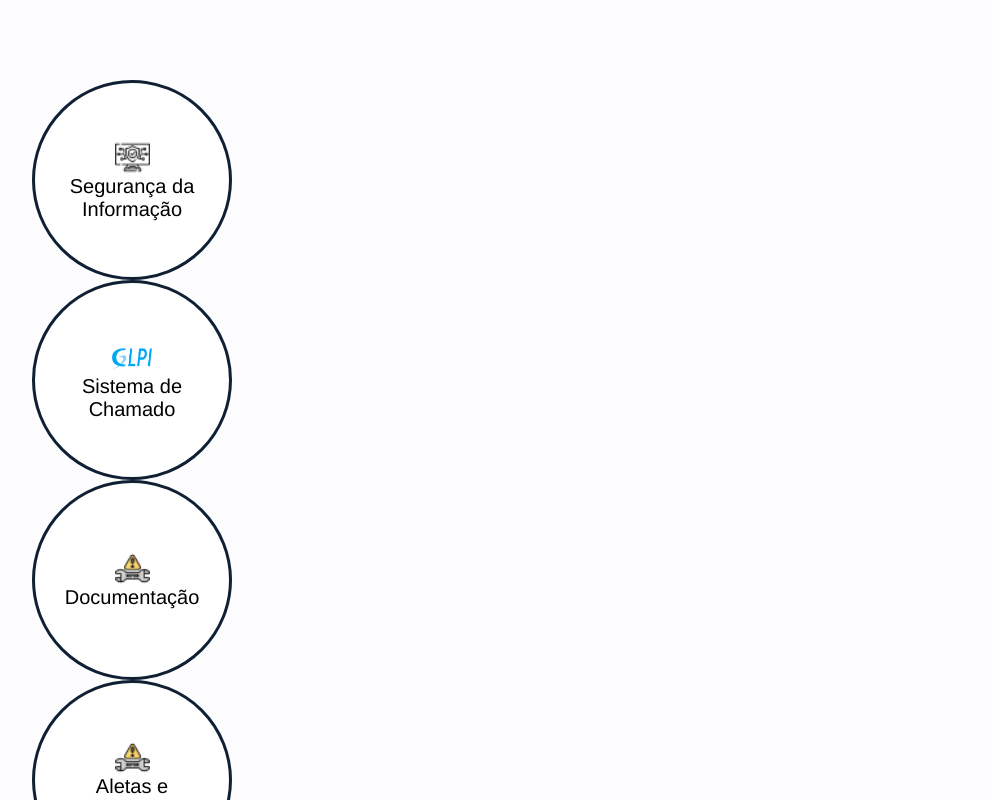
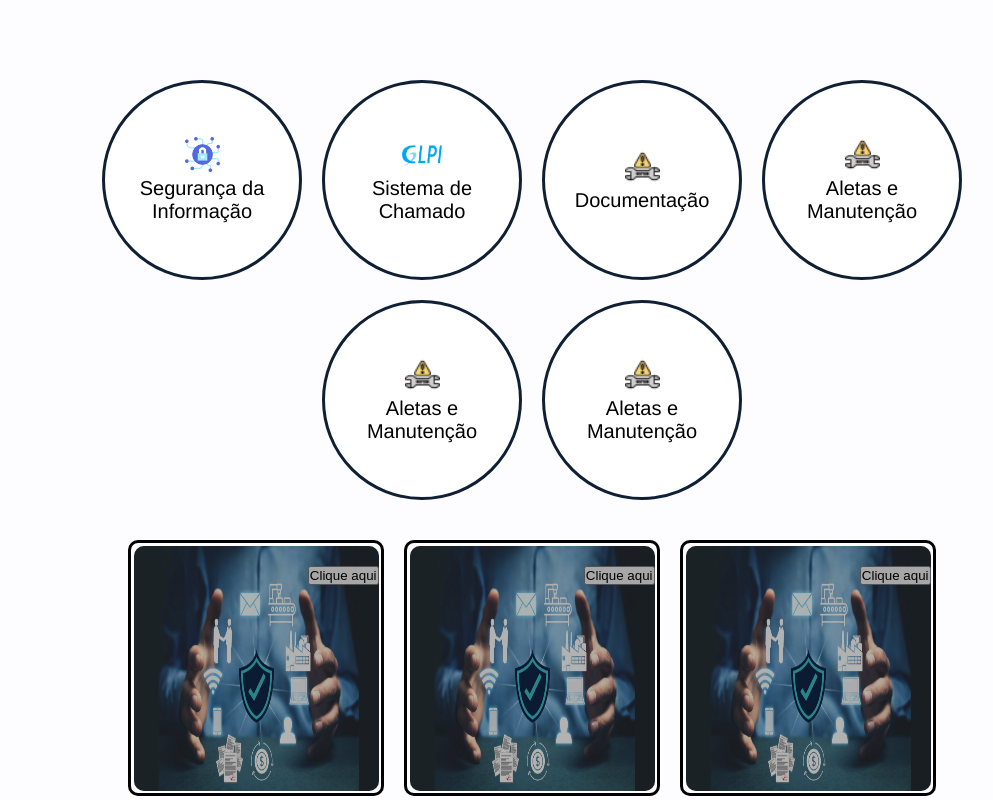
Before and after one commit to thalesliscano/intranet-packinggroup, a Vue app in the folder intranet-corporativa/: page / in a window 1280 px wide. Shown: the part 660-1460 px from the top of the page, without its empty margins (108-1101 px from the left). Built offline with nearby package versions, Linux system fonts and the light colour scheme; a web font is replaced by a local one.

Commit message:
feat: criação da sessao-da-pagina-dicas, foi ajustado alguns arquivos tb, como z-index do site, alguns estilos que estavam errados, sessao atalhos tb foi encerrada

```diff
--- a/intranet-corporativa/src/components/Home/AtalhosImportantes.vue
+++ b/intranet-corporativa/src/components/Home/AtalhosImportantes.vue
@@ -31,6 +31,16 @@ export default {
                 {
                     nome: "Documentação",
                     link: "/documentacao",
+                    img: require("../../assets/manutencao.png"),
+                },
+                {
+                    nome: "Aletas e Manutenção",
+                    link: "https://www.google.com",
+                    img: require("../../assets/manutencao.png"),
+                },
+                {
+                    nome: "Aletas e Manutenção",
+                    link: "https://www.google.com",
                     img: require("../../assets/manutencao.png"),
                 },
                 {
@@ -73,9 +83,13 @@ export default {
         padding: 40px;
 
         .lista-atalhos-itens {
+            display: flex;
+            gap: 20px;
+            justify-content: center;
+            flex-wrap: wrap;
+
             .item-atalho {
                 display: flex;
-                flex-direction: column;
                 justify-content: center;
                 align-items: center;
                 gap: 10px;
@@ -94,20 +108,6 @@ export default {
                     background-color: #0f2034; // Cor de fundo ao passar o mouse
                     transform: scale(1.1); // Efeito de zoom
                     filter: brightness(88%);
-                    color: #fff;
-
-                    // Aplicar mudanças à imagem no hover
-                    .item-img {
-                        filter: brightness(120%); // Aumenta brilho da imagem
-                        transform: scale(1.2); // Efeito de zoom na imagem
-                        transition: filter 0.3s ease, transform 0.3s ease;
-                    }
-
-                    // Alterar texto também, se necessário
-                    .item-nome {
-                        color: #fff; // Mudar cor do texto
-                        transition: color 0.3s ease;
-                    }
                 }
 
                 .item-titulo {
@@ -116,12 +116,14 @@ export default {
                     flex-direction: column;
                     text-align: center;
                     justify-content: center;
-                    background-color: transparent; // Deixe o fundo transparente para não interferir
+                    background-color: transparent; // Fundo transparente para evitar interferência
+                    gap: 5px;
+
 
                     .item-nome {
                         font-size: 20px;
-                        color: #000;
-                        transition: color 0.3s ease;
+                        color: #000; // Cor padrão do texto
+                        transition: color 0.3s ease; // Suaviza a transição de cor
                     }
 
                     .container-img {
@@ -131,10 +133,13 @@ export default {
                         .item-img {
                             max-width: 100%;
                             height: 100%;
-                            transition: filter 0.3s ease, transform 0.3s ease; // Suaviza transformações
+                            transition: filter 0.3s ease, transform 0.3s ease; // Suaviza as transições de transformações
                         }
                     }
                 }
+                &:hover > .item-titulo > .item-nome {
+                        color: #fff !important; // Usa !important caso algum estilo global esteja interferindo
+                    }
             }
         }
 
--- a/intranet-corporativa/src/components/Home/BannerSeguranca.vue
+++ b/intranet-corporativa/src/components/Home/BannerSeguranca.vue
@@ -1,30 +1,104 @@
 <template lang="pug">
 .banner-seguranca
-  .container-img
-    img(src="../../assets/BannerSeguranca.png").
+  ul.container-lista-dicas
+    li(v-for="(item, index) in conteudoDicas" :key="index" class="item-dica")
+      .conteudo-dicas(
+        :style="{ backgroundImage: `url(${item.defaultImage})`, backgroundSize: item.backgroundSize, backgroundPosition: item.position }"
+        :data-hover="item.hoverImage"
+      )
+        button.button-dica Clique aqui
+
   </template>
 
   <script>
-  export default {
-    name: "BannerSeguranca",
-    data() {
-      return {
+export default {
+  name: "BannerSeguranca",
+  data() {
+    return {
+      conteudoDicas: [
+        {
+          defaultImage: require("../../assets/banner-seguranca.jpg"),
+          hoverImage: require("../../assets/img3.png"),
+          backgroundSize: "100% 100%",
+          position: "center",
+        },
+        {
+          defaultImage: require("../../assets/banner-seguranca.jpg"),
+          hoverImage: require("../../assets/img3.png"),
+          backgroundSize: "100% 100%",
+          position: "center",
+        },
+        {
+          defaultImage: require("../../assets/banner-seguranca.jpg"),
+          hoverImage: require("../../assets/img3.png"),
+          backgroundSize: "100% 100%",
+          position: "center",
+        },
+      ],
+    };
+  },
+};
 
-      }
-    }
-  }
   </script>
 
   <style lang="scss" scoped>
-.banner-seguranca{
+.banner-seguranca {
+  margin: 0 auto;
   width: 1000px;
-  .container-img{
-  width: 1000px;
-    img{
-      max-width: 100%;
-      display: block;
+
+  .container-lista-dicas {
+    width: 100%;
+    display: flex;
+    flex-wrap: wrap;
+    justify-content: center;
+    gap: 20px;
+    list-style: none;
+
+    .item-dica {
+      border: 3px solid;
+      width: 250px;
+      height: 250px;
+      display: flex;
+      border-radius: 10px;
+      justify-content: center;
+      align-items: center;
+
+      .conteudo-dicas {
+        background-color: blue;
+        border-radius: 10px;
+        width: 245px;
+        height: 245px;
+        text-align: center;
+        display: flex;
+        flex-direction: column;
+        background-repeat: no-repeat;
+        position: relative;
+        transition: background-image 0.3s ease;
+
+        &::after {
+          content: "";
+          width: 100%;
+          height: 100%;
+          position: absolute;
+          background-color: #000;
+          opacity: 30%;
+          top: 0px;
+          border-radius: 10px;
+          left: 0px;
+        }
+
+        .button-dica {
+          align-self: flex-end;
+          margin-top: 20px;
+        }
+      }
+
+      &:hover .conteudo-dicas {
+        background-image: attr(data-hover url);
+      }
     }
   }
 }
 
+
   </style>
--- a/intranet-corporativa/src/components/Home/NoticiasCarousel.vue
+++ b/intranet-corporativa/src/components/Home/NoticiasCarousel.vue
@@ -152,10 +152,19 @@ export default {
         justify-content: center;
         z-index: 1;
         width: 80px;
-        img{
-            z-index: 3;
+        fill: transparent;
+        filter: grayscale(100%) opacity(50%);
+        img {
+            z-index: 1;
             max-width: 100%;
+            transition: filter 0.3s ease; // Suaviza a transição
+            filter: brightness(100%) opacity(20%);
         }
+
+        &:hover img {
+            filter: brightness(100%) opacity(100%); // Torna o SVG branco
+        }
+
     }
 
     .carousel-left-button {
@@ -216,7 +225,7 @@ export default {
     }
 
     .slide-content {
-        z-index: 2;
+        z-index: 1;
         width: 300px;
         display: flex;
         flex-direction: column;
@@ -229,6 +238,8 @@ export default {
             color: #fff;
             text-align: center;
             font-size: 40px;
+            z-index: 1;
+
         }
 
         .slide-button {
@@ -269,8 +280,8 @@ export default {
             background-color: #ffffff;
             border: solid 1px;
             border-radius: 50%;
-            width: 10px;
-            height: 10px;
+            width: 15px;
+            height: 15px;
             margin: 0 5px;
             cursor: pointer;
 
--- a/intranet-corporativa/src/components/NavComponenteSelect.vue
+++ b/intranet-corporativa/src/components/NavComponenteSelect.vue
@@ -100,7 +100,7 @@ export default {
 }
 </script>
 
-<style lang="scss" scoped>
+<style lang="scss">
 .container-nav-ti {
     width: 100%;
     margin: 0 auto;
--- a/intranet-corporativa/src/views/Home.vue
+++ b/intranet-corporativa/src/views/Home.vue
@@ -2,6 +2,7 @@
 .home-container
     NoticiaCarrousel
     AtalhosImportantes
+    BannerSeguranca
     AppsCarousel
 </template>
 
@@ -9,12 +10,14 @@
 import NoticiaCarrousel from "../components/Home/NoticiasCarousel.vue"
 import AtalhosImportantes from "../components/Home/AtalhosImportantes.vue"
 import AppsCarousel from "@/components/Home/AppsCarousel.vue";
+import BannerSeguranca from "@/components/Home/BannerSeguranca.vue";
 export default{
     name: "PageHome",
     components: {
         NoticiaCarrousel,
         AtalhosImportantes,
         AppsCarousel,
+        BannerSeguranca
     }
 }
 </script>
```
Also changed, not shown: intranet-corporativa/src/assets/ciber-seguranca.png.
